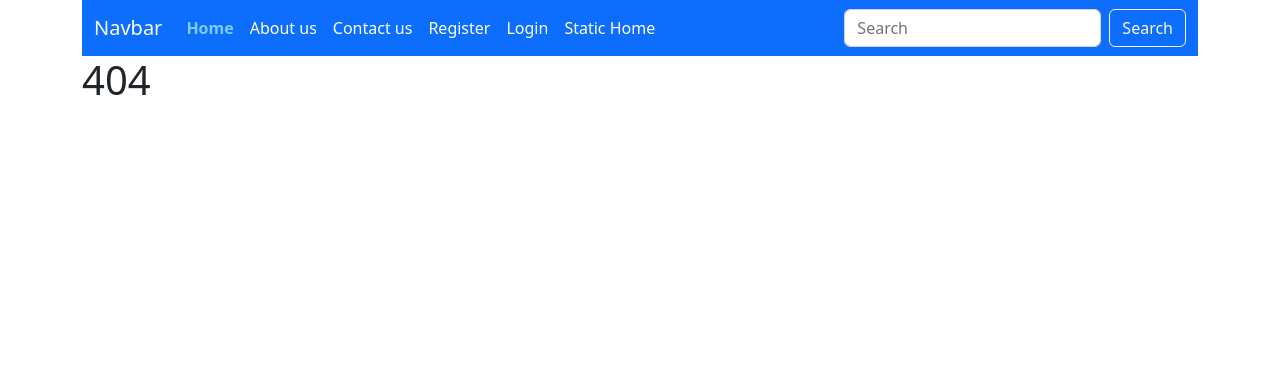
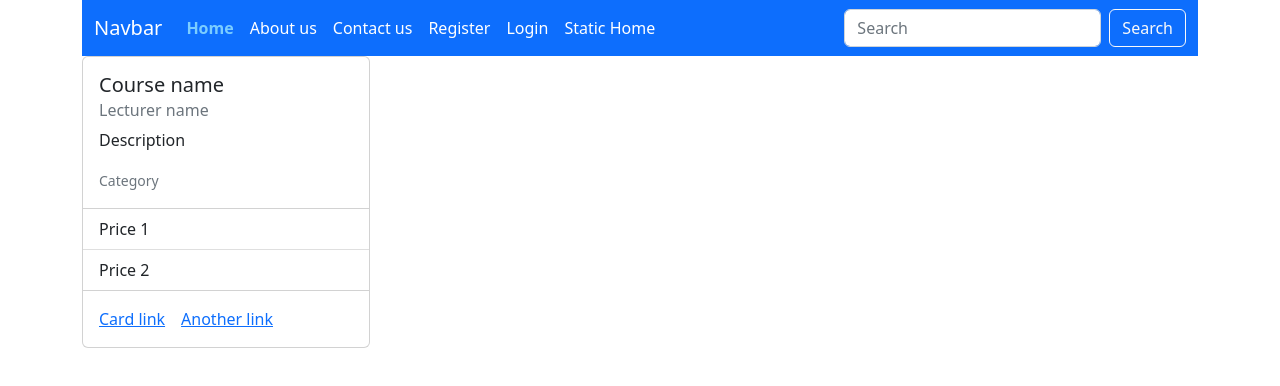
Before and after one commit to Rlss91/rt_morning_21_02_2023_react, a React (Create React App) app: page / in a window 1280 px wide. Before the commit this address had no page. Shown: the top 386 px of the page. Built offline with nearby package versions, Linux system fonts and the light colour scheme.

Commit message:
coursecardcomponent

```diff
--- a/src/App.jsx
+++ b/src/App.jsx
@@ -7,6 +7,7 @@ import LoginPage from "./pages/LoginPage";
 import UseCallbackPage from "./pages/UseCallbackPage";
 import UseMemoPage from "./pages/UseMemoPage";
 import ItemPage from "./pages/ItemPage";
+import HomePage from "./pages/HomePage";
 
 const App = () => {
   return (
@@ -16,6 +17,7 @@ const App = () => {
       </header>
       <main>
         <Routes>
+          <Route path="/" element={<HomePage />} />
           <Route path="/statichomepage" element={<StaticHomePage />} />
           <Route path="/registerpage" element={<RegisterPage />} />
           <Route path="/loginpage" element={<LoginPage />} />
--- a/src/components/CourseCardComponent.jsx
+++ b/src/components/CourseCardComponent.jsx
@@ -1,18 +1,25 @@
-const CourseCardComponent = () => {
+import PropTypes from "prop-types";
+
+const CourseCardComponent = ({
+  courseName,
+  lecturerName,
+  description,
+  category,
+  price,
+}) => {
   return (
-    <div className="card" style="width: 18rem;">
-      <img src="..." className="card-img-top" alt="..." />
+    <div className="card" style={{ width: "18rem" }}>
       <div className="card-body">
-        <h5 className="card-title">Card title</h5>
+        <h5 className="card-title">Course name</h5>
+        <h6 className="card-subtitle mb-2 text-muted">Lecturer name</h6>
+        <p className="card-text">Description</p>
         <p className="card-text">
-          Some quick example text to build on the card title and make up the
-          bulk of the card's content.
+          <small className="text-muted">Category</small>
         </p>
       </div>
       <ul className="list-group list-group-flush">
-        <li className="list-group-item">An item</li>
-        <li className="list-group-item">A second item</li>
-        <li className="list-group-item">A third item</li>
+        <li className="list-group-item">Price 1</li>
+        <li className="list-group-item">Price 2</li>
       </ul>
       <div className="card-body">
         <a href="#" className="card-link">
@@ -26,4 +33,15 @@ const CourseCardComponent = () => {
   );
 };
 
+CourseCardComponent.propTypes = {
+  courseName: PropTypes.string.isRequired,
+  lecturerName: PropTypes.string.isRequired,
+  description: PropTypes.string.isRequired,
+  category: PropTypes.string.isRequired,
+  price: PropTypes.shape({
+    coursePrice: PropTypes.number.isRequired,
+    privetPrice: PropTypes.number.isRequired,
+  }).isRequired,
+};
+
 export default CourseCardComponent;
--- /dev/null
+++ b/src/pages/HomePage.jsx
@@ -0,0 +1,11 @@
+import CourseCardComponent from "../components/CourseCardComponent";
+
+const HomePage = () => {
+  return (
+    <div>
+      <CourseCardComponent />
+    </div>
+  );
+};
+
+export default HomePage;
```
